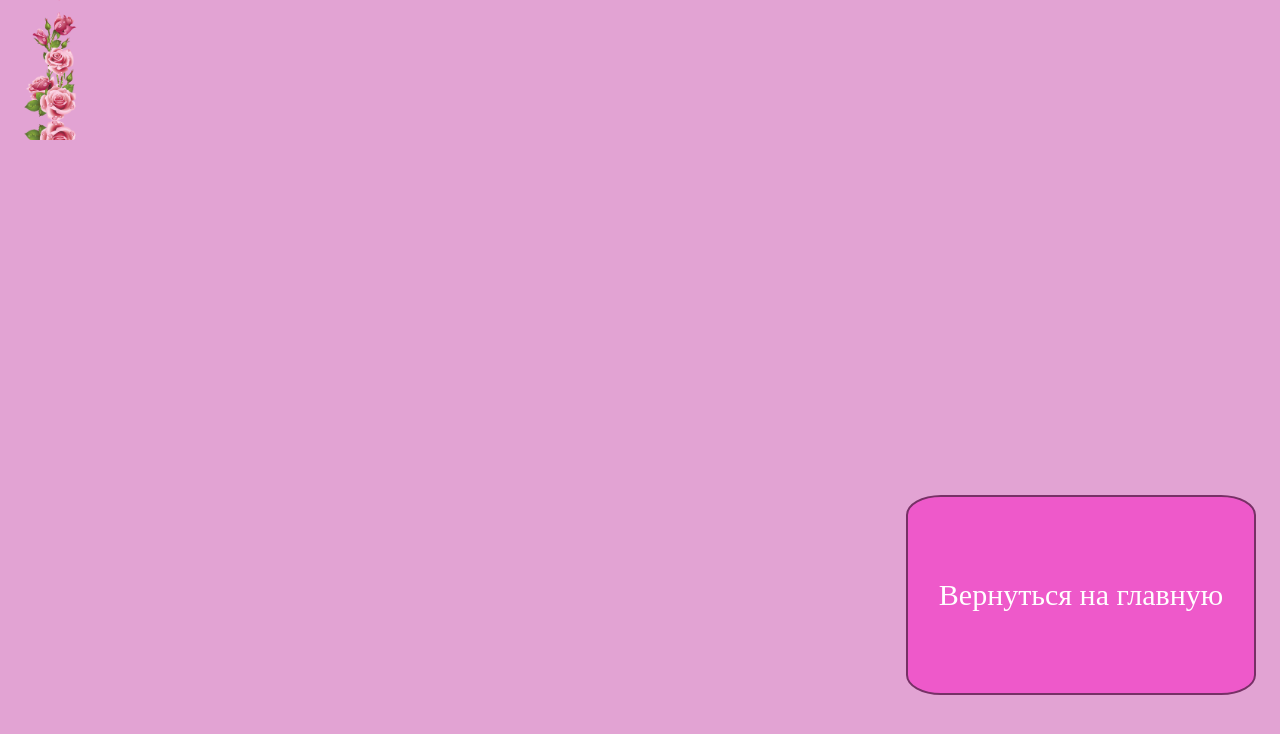
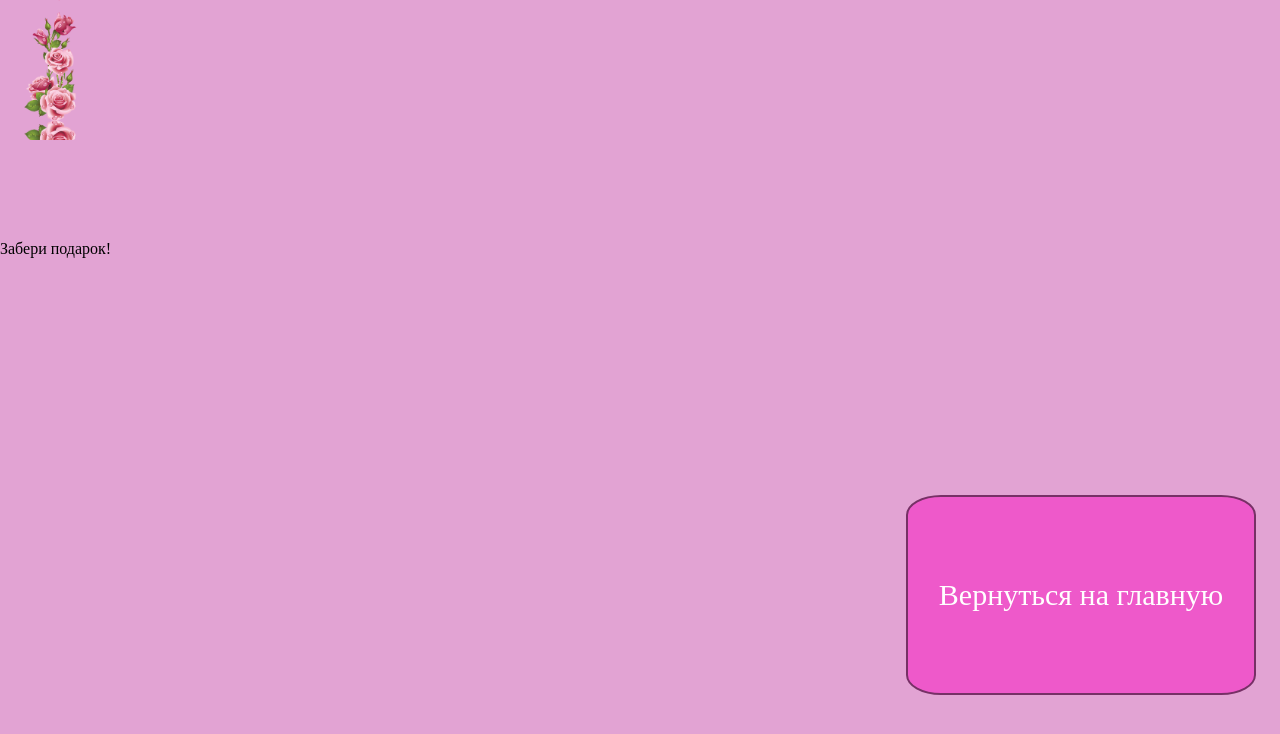
Before and after one commit to TECNOBOOM/first-site, a plain HTML site: page index(5).html in a window 1280 px wide. Shown: the part 913-1647 px from the top of the page. Drawn offline with Linux system fonts and the light colour scheme; a web font is replaced by a local one.

Commit message:
Update index(5).html

```diff
--- a/index(5).html
+++ b/index(5).html
@@ -11,6 +11,7 @@
     <div class="aside" id="left"></div>
     <div id="main">
       <a href="index.html"><button id="button">Вернуться на главную</button></a>
+      <p>Забери подарок!</p>
     </div>
     <div class="aside" id="right"></div>
   </body>
```
